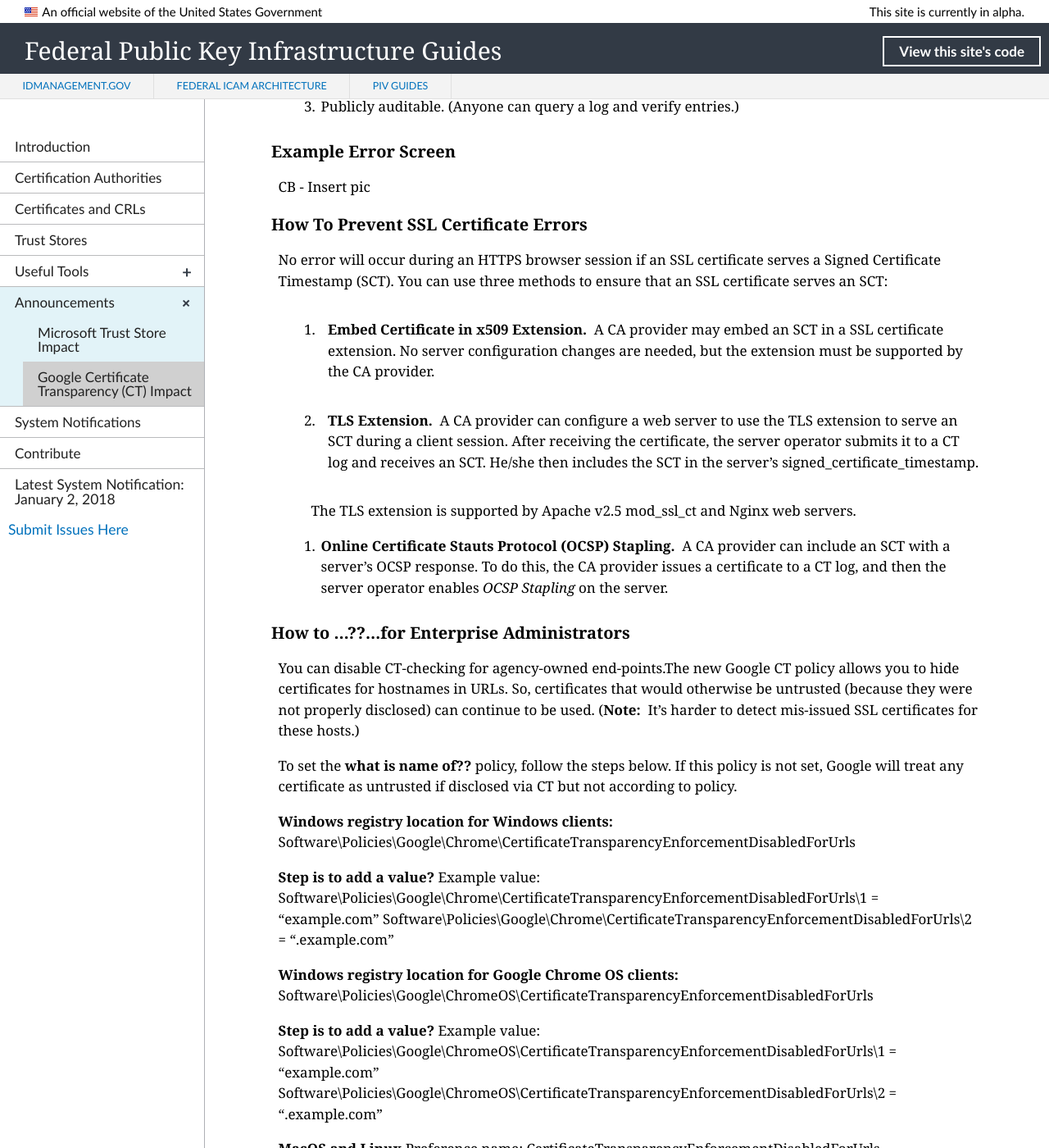
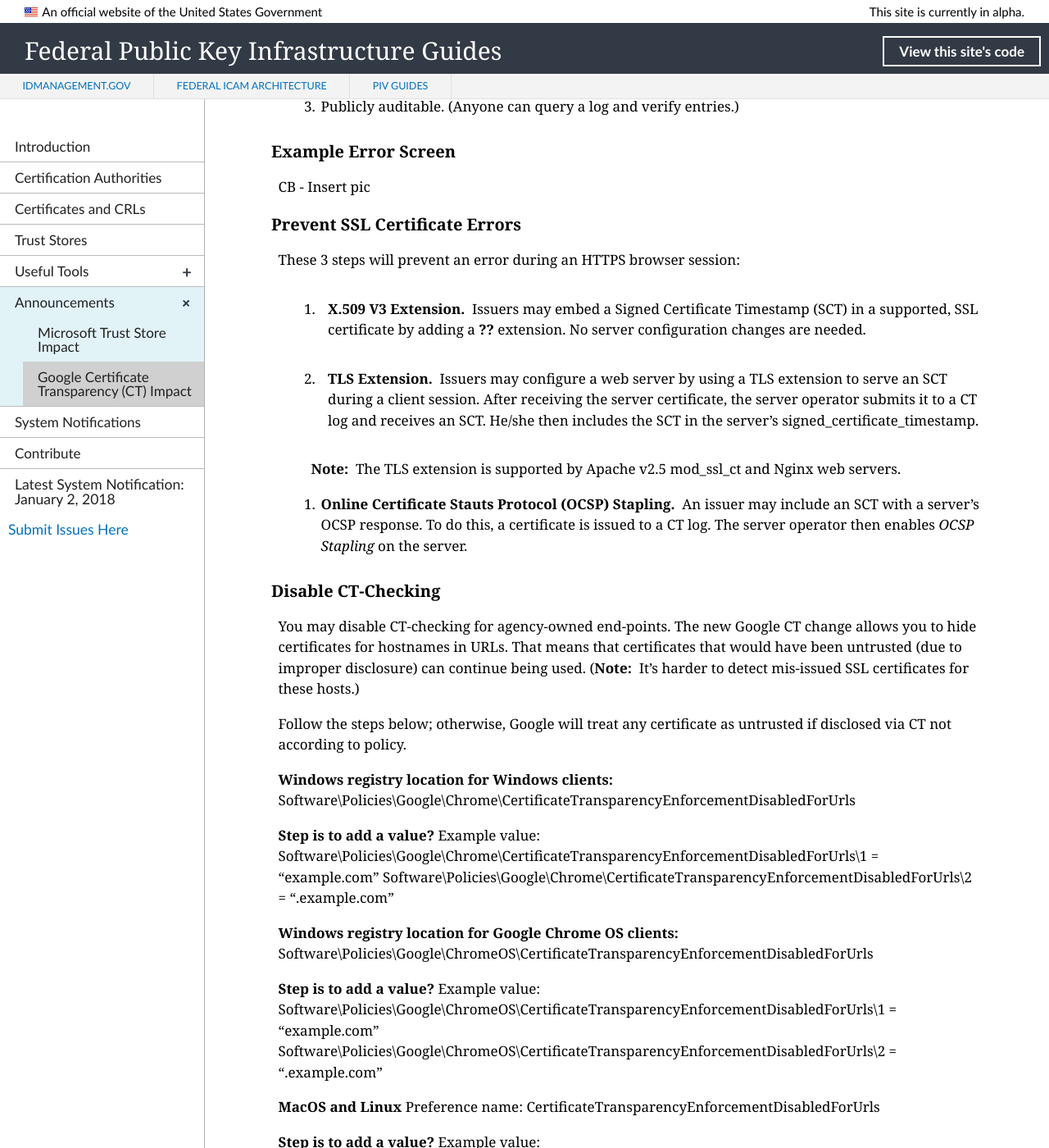
Before and after one commit to GSA/fpki-guides, a Jekyll site: the page built from _announcements/02_google_ct.md, in a window 1280 px wide and 1400 px high, scrolled down 1324 px. Shown: the whole window at 82% size. Built offline with Jekyll 4.4.1, drawn with Linux system fonts in a browser that asks for light colours; nearby versions of some CDN libraries; library files that are not in the unit come from our copies.

Commit message:
Update 02_google_ct.md
Editorial

```diff
--- a/_announcements/02_google_ct.md
+++ b/_announcements/02_google_ct.md
@@ -40,22 +40,22 @@ Please send any questions about the Google CT policy changes to **fpki@gsa.gov**
 
 CB - Insert pic
 
-### How To Prevent SSL Certificate Errors
-<!--Are the errors generated by the web servers?-->
-No error will occur during an HTTPS browser session if an SSL certificate serves a Signed Certificate Timestamp (SCT). You can use three methods to ensure that an SSL certificate serves an SCT:
+### Prevent SSL Certificate Errors
+<!--Are the errors generated by Chrome or web servers?-->
+These 3 steps will prevent an error during an HTTPS browser session:
 
-1. **Embed Certificate in x509 Extension.**&nbsp;&nbsp;A CA provider may embed an SCT in a SSL certificate extension. No server configuration changes are needed, but the extension must be supported by the CA provider. <!--is this EKU for server authentication?  Which specific extension(s)? -->
+1. **X.509 V3 Extension.**&nbsp;&nbsp;Issuers may embed a Signed Certificate Timestamp (SCT) in a supported, SSL certificate by adding a **??** extension. No server configuration changes are needed. <!--Don't understand this option. An extension will be added to the certificate?  What is the extension name?  Is "issuer" correct (simpler than CA provider).-->
 
-2. **TLS Extension.**&nbsp;&nbsp;A CA provider can configure a web server to use the TLS extension to serve an SCT during a client session. After receiving the certificate, the server operator submits it to a CT log and receives an SCT. He/she then includes the SCT in the server's signed_certificate_timestamp.
+2. **TLS Extension.**&nbsp;&nbsp;Issuers may configure a web server by using a TLS extension to serve an SCT during a client session. After receiving the server certificate, the server operator submits it to a CT log and receives an SCT. He/she then includes the SCT in the server's signed_certificate_timestamp.
 
->The TLS extension is supported by Apache v2.5 mod_ssl_ct and Nginx web servers.
+>**Note:**&nbsp;&nbsp;The TLS extension is supported by Apache v2.5 mod_ssl_ct and Nginx web servers.
 
-3. **Online Certificate Stauts Protocol (OCSP) Stapling.**&nbsp;&nbsp;A CA provider can include an SCT with a server's OCSP response. To do this, the CA provider issues a certificate to a CT log, and then the server operator enables _OCSP Stapling_ on the server.
+3. **Online Certificate Stauts Protocol (OCSP) Stapling.**&nbsp;&nbsp;An issuer may include an SCT with a server's OCSP response. To do this, a certificate is issued to a CT log. The server operator then enables _OCSP Stapling_ on the server.
 
-### How to ...??...for Enterprise Administrators<!--What does the fix allow the admin to do? Is this a "policy," per next para?-->
-You can disable CT-checking for agency-owned end-points.<!--Couldn't follow this dicussion easily. Below, what is policy that needs to be set? Does this relate to above 3 options or does this relate to SSL certificates issued by an agency's local CA?-->The new Google CT policy <!--Correct?-->allows you to hide certificates for hostnames in URLs. So, certificates that would otherwise be untrusted (because they were not properly disclosed) can continue to be used. (**Note:**&nbsp;&nbsp;It's harder to detect mis-issued SSL certificates for these hosts.)
+### Disable CT-Checking
+You may disable CT-checking for agency-owned end-points. The new Google CT change allows you to hide certificates for hostnames in URLs. That means that certificates that would have been untrusted (due to improper disclosure) can continue being used. (**Note:**&nbsp;&nbsp;It's harder to detect mis-issued SSL certificates for these hosts.)
 
-To set the **what is name of??** policy, follow the steps below. If this policy is not set, Google will treat any certificate as untrusted if disclosed via CT but not according to policy.<!--Can't follow this in relation to previous paragraph.-->
+Follow the steps below; otherwise, Google will treat any certificate as untrusted if disclosed via CT not according to policy.<!--Can't follow this in relation to previous paragraph.-->
 
 <!--Below looks like steps to take for the different OSs. Correct?-->
 
```
